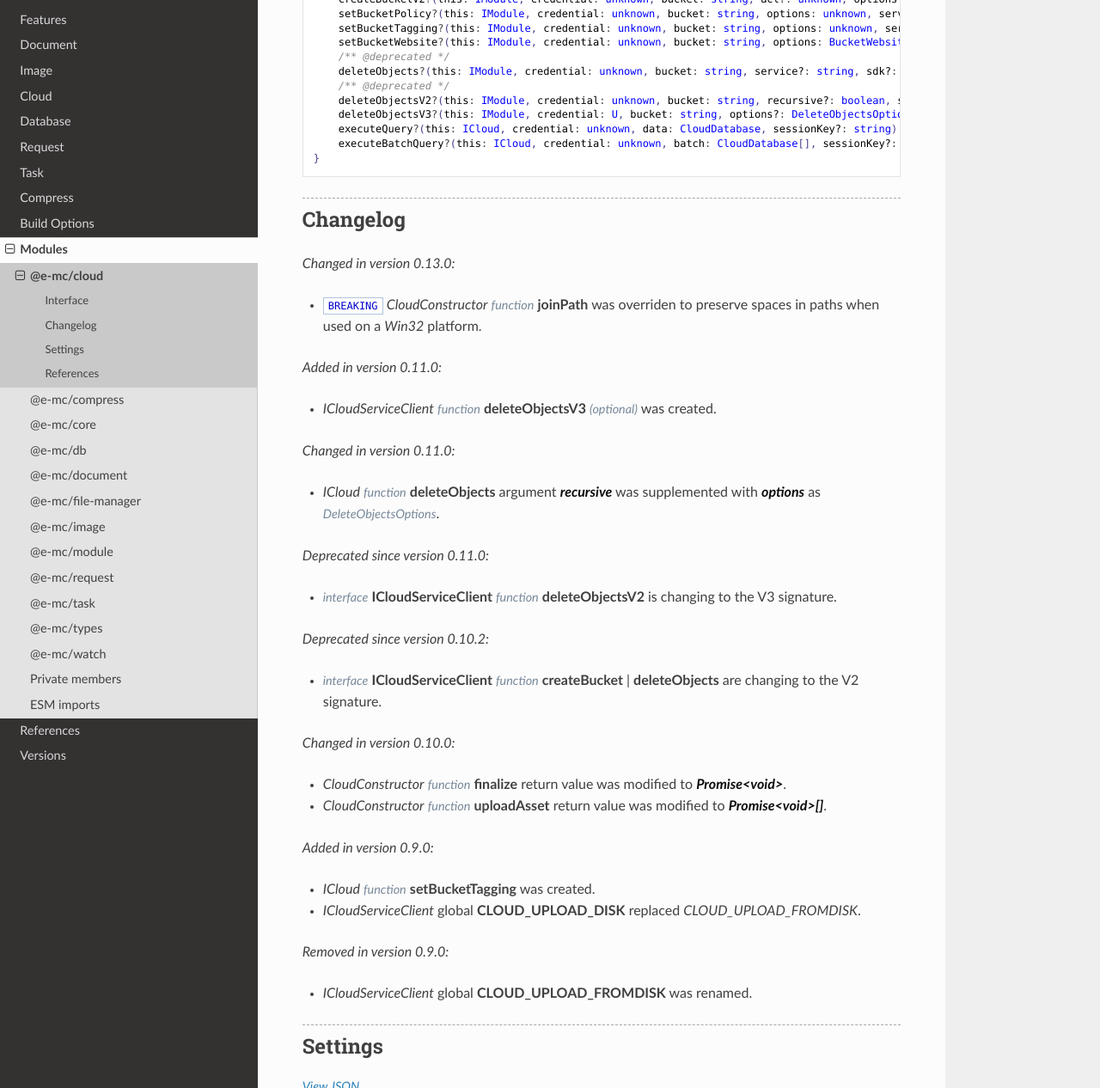
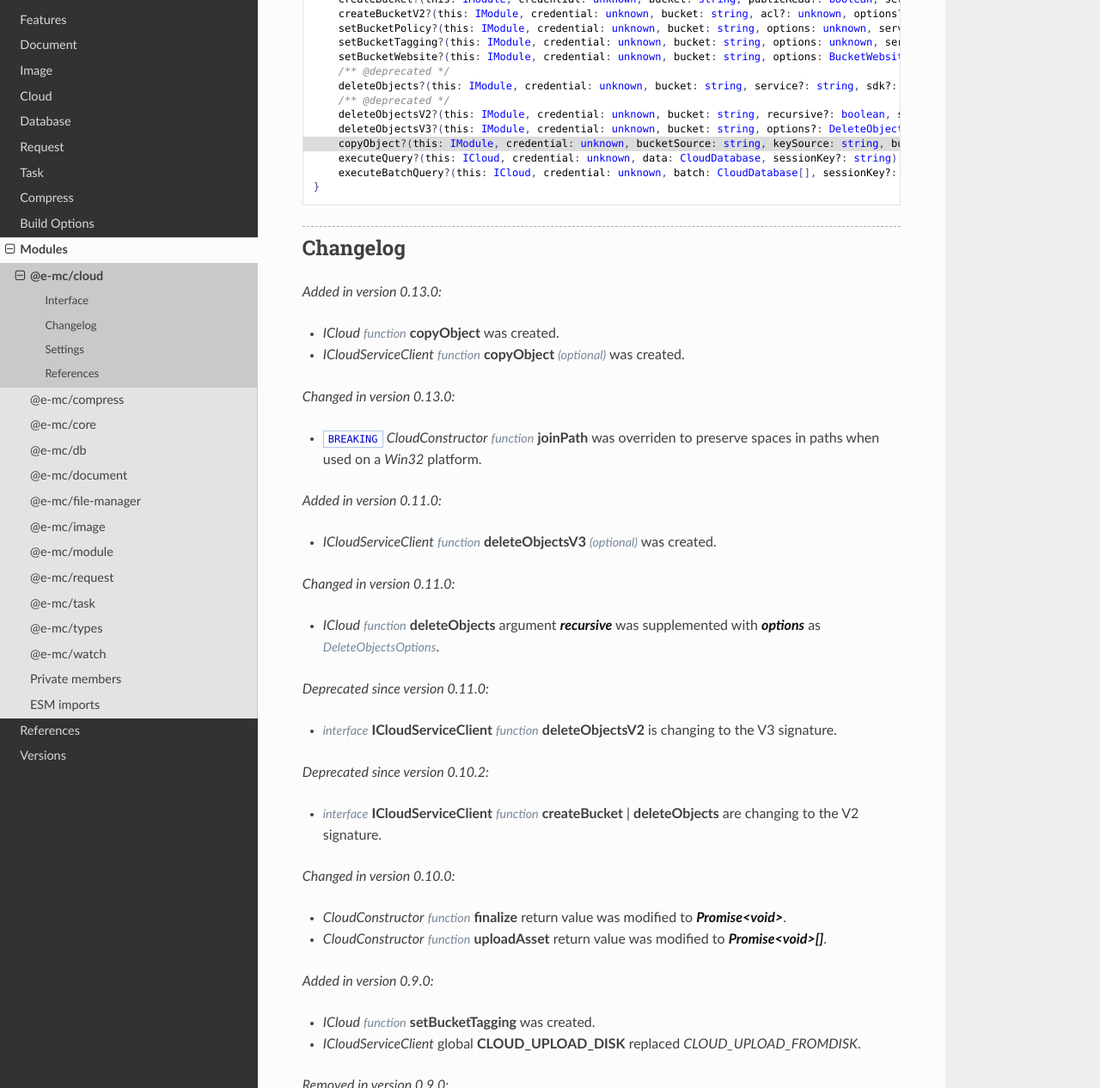
Before and after one commit to anpham6/chrome-docs, a Sphinx documentation site: the page built from source/modules/cloud.rst, in a window 1280 px wide and 1400 px high, scrolled down 1274 px, cut to the strip 134-1400 px from the top of the window. Shown: the whole strip at 86% size. Built offline with Sphinx 7.4.7 and the Read the Docs theme 3.1.0, drawn with Linux system fonts in a browser that asks for light colours; some of the changed text lies outside the part shown.

```diff
--- a/source/modules/cloud.rst
+++ b/source/modules/cloud.rst
@@ -29,6 +30,7 @@
       setBucketWebsite(service: string, credential: unknown, bucket: string, options: BucketWebsiteOptions): Promise<boolean>;
       deleteObjects(service: string, credential: unknown, bucket: string, options: DeleteObjectsOptions): Promise<void>;
       deleteObjects(service: string, credential: unknown, bucket: string, recursive?: boolean | DeleteObjectsOptions): Promise<void>;
+      copyObject(service: string, credential: unknown, bucketSource: string, keySource: string, bucket: string, key: string, options?: CopyObjectOptions): Promise<void>;
       uploadObject(service: string, credential: unknown, bucket: string, upload: CloudStorageUpload, localUri: string, beforeResolve?: ((value: string) => Promise<void> | void)): Promise<string>;
       downloadObject(service: string, credential: unknown, bucket: string, download: CloudStorageDownload, beforeResolve?: ((value: Buffer | string | null) => Promise<string | undefined> | void)): Promise<Buffer | string>;
       getStorage(action: CloudFunctions, data: CloudStorage[] | undefined): CloudStorage | undefined;
@@ -85,13 +87,19 @@
       deleteObjects?(this: IModule, credential: unknown, bucket: string, service?: string, sdk?: string, recursive?: boolean): Promise<void>;
       /** @deprecated */
       deleteObjectsV2?(this: IModule, credential: unknown, bucket: string, recursive?: boolean, service?: string, sdk?: string): Promise<void>;
-      deleteObjectsV3?(this: IModule, credential: U, bucket: string, options?: DeleteObjectsOptions, service?: string, sdk?: string): Promise<void>;
+      deleteObjectsV3?(this: IModule, credential: unknown, bucket: string, options?: DeleteObjectsOptions, service?: string, sdk?: string): Promise<void>;
+      copyObject?(this: IModule, credential: unknown, bucketSource: string, keySource: string, bucket: string, key: string, options?: unknown, service?: string, sdk?: string): Promise<void>;
       executeQuery?(this: ICloud, credential: unknown, data: CloudDatabase, sessionKey?: string): Promise<QueryResult>;
       executeBatchQuery?(this: ICloud, credential: unknown, batch: CloudDatabase[], sessionKey?: string): Promise<BatchQueryResult>;
   }
 
 Changelog
 =========
+
+.. versionadded:: 0.13.0
+
+  - *ICloud* :alt:`function` **copyObject** was created.
+  - *ICloudServiceClient* :alt:`function` **copyObject** :alt:`(optional)` was created.
 
 .. versionchanged:: 0.13.0
 
```
Also changed, not shown: other parts of source/modules/cloud.rst (+2 -5 lines).
